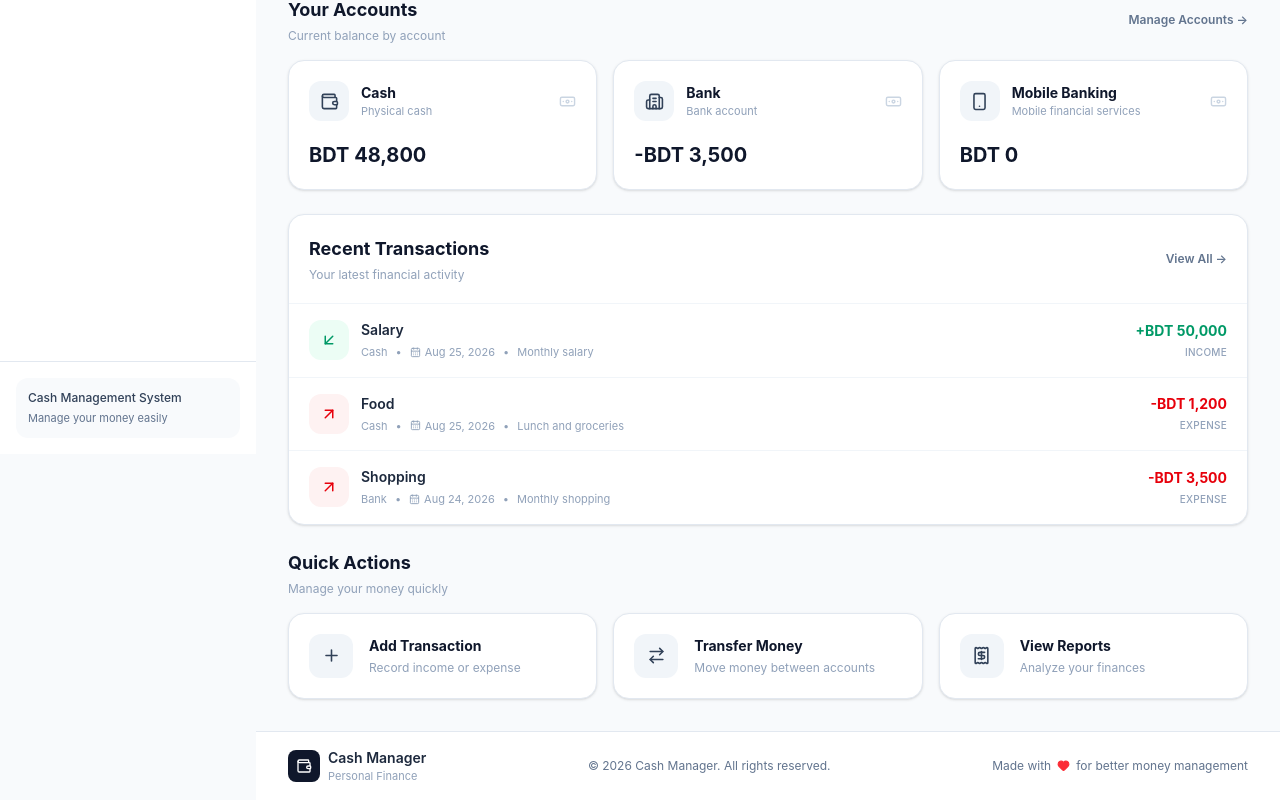
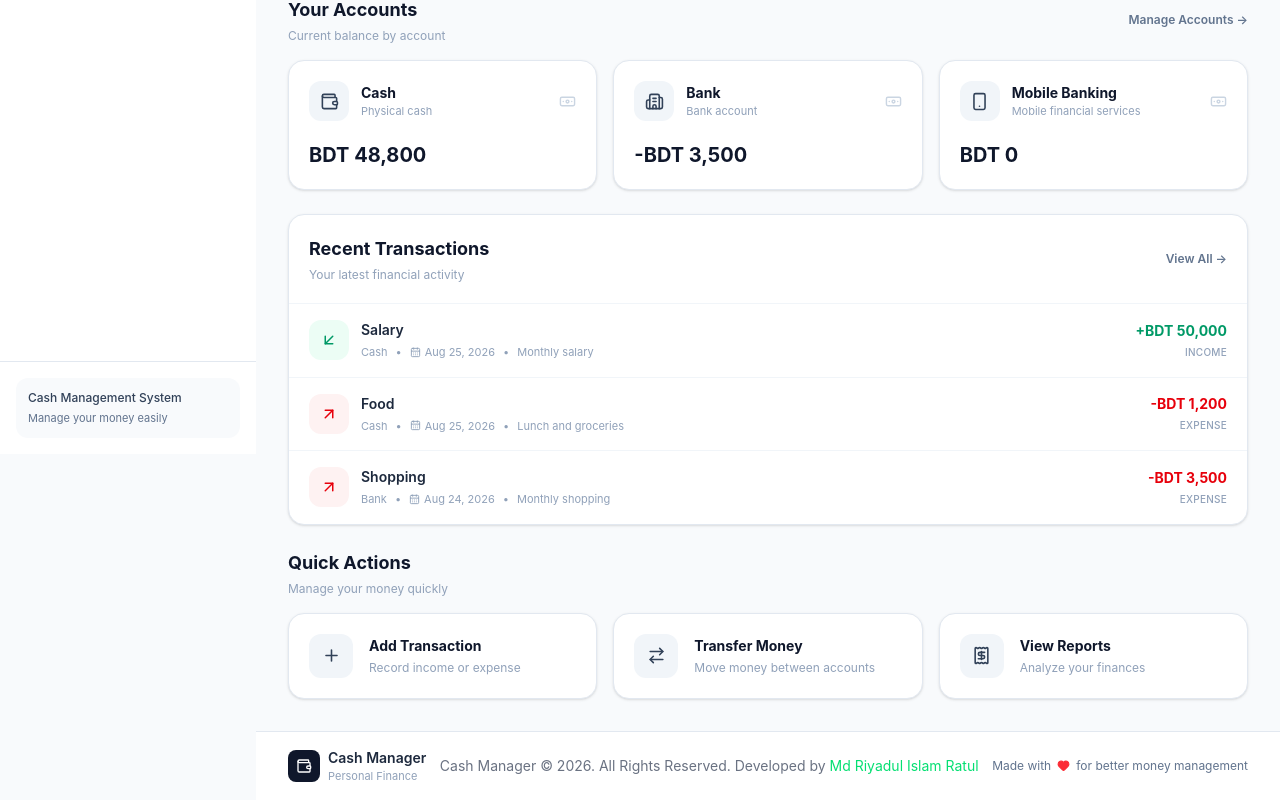
Before and after one commit to Riyadulislamratul/Cash_Management_System_with_Js, a React (Vite) app: page / in a window 1280 px wide. Shown: the part 346-1146 px from the top of the page. Built offline with nearby package versions, Linux system fonts and the light colour scheme.

Commit message:
Footer updated

```diff
--- a/src/components/layout/Footer.jsx
+++ b/src/components/layout/Footer.jsx
@@ -23,9 +23,17 @@ export default function Footer() {
         </div>
 
         {/* Copyright */}
-        <p className="text-xs text-slate-500">
-          © {currentYear} Cash Manager. All rights reserved.
-        </p>
+        <p className="text-sm text-gray-500">
+              Cash Manager © 2026. All Rights Reserved. Developed by{" "}
+              <a
+                href="https://riyadulislamratul-pearl-omega-kwze47xo7e.vercel.app/"
+                target="_blank"
+                rel="noopener noreferrer"
+                className="text-green-400 hover:text-green-600"
+              >
+                Md Riyadul Islam Ratul
+              </a>
+            </p>
 
         {/* Made with */}
         <div className="flex items-center gap-1.5 text-xs text-slate-500">
```
